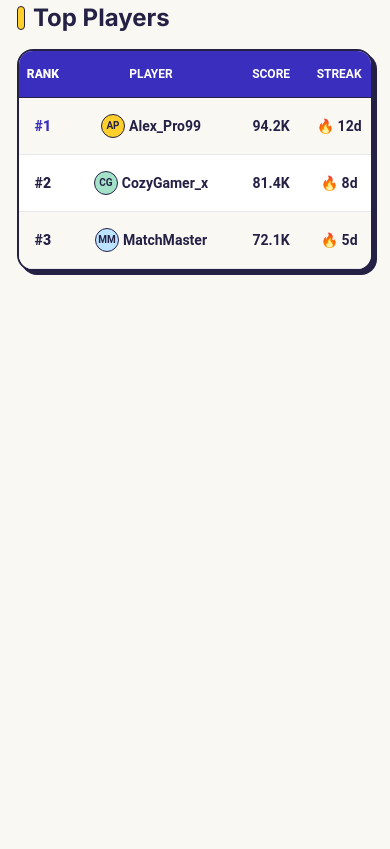
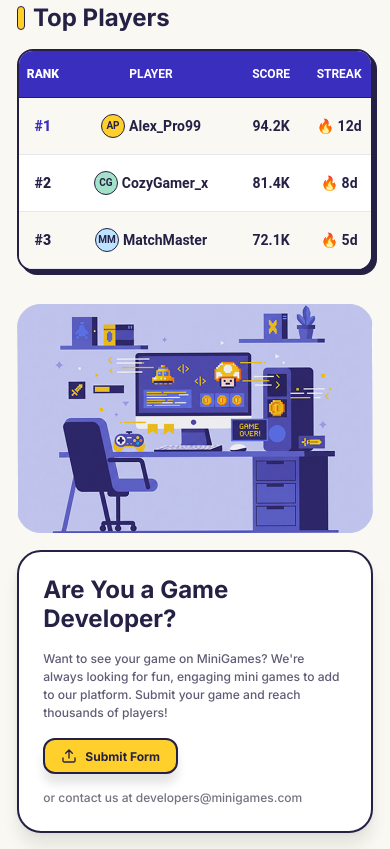
Before and after one commit to Adlet92/MiniGames-Story-1, a website built with Vite: page index.html in a window 390 px wide. Shown: the part 742-1591 px from the top of the page. Before the commit the page ends 1029 px from the top, so only its background shows below. Built offline with nearby package versions, Linux system fonts and the light colour scheme.

Commit message:
feat: developer section

```diff
--- /dev/null
+++ b/src/components/developer-cta/developer-cta.scss
@@ -0,0 +1,178 @@
+@use '../../shared/styles/tokens' as t;
+@use '../../shared/styles/functions' as f;
+
+.developer-cta {
+  display: grid;
+  grid-template-columns: minmax(0, t.$developer-image-column) minmax(0, t.$developer-card-column);
+  align-items: center;
+  gap: t.$size-5;
+  width: 100%;
+  max-width: t.$breakpoint-desktop;
+  margin-inline: auto;
+  padding: f.fluid(t.$size-3, t.$size-5, t.$breakpoint-tablet, t.$breakpoint-desktop)
+    f.fluid(t.$size-5, t.$carousel-padding-desktop, t.$breakpoint-tablet, t.$breakpoint-desktop);
+  background: t.$color-bg;
+
+  &__illustration {
+    display: block;
+    width: 100%;
+    aspect-ratio: t.$developer-image-aspect;
+    object-fit: cover;
+    object-position: center;
+    border-radius: t.$developer-radius;
+    background: t.$developer-illustration-bg;
+  }
+
+  &__card {
+    display: flex;
+    flex-direction: column;
+    align-items: flex-start;
+    gap: t.$size-3;
+    min-width: 0;
+    padding: t.$size-5;
+    border: t.$border-width solid t.$color-ink;
+    border-radius: t.$developer-radius;
+    background: t.$color-white;
+    box-shadow: t.$developer-card-shadow;
+  }
+
+  &__heading {
+    width: 100%;
+    margin: 0;
+    color: t.$color-ink;
+    font-size: t.$developer-heading-desktop;
+    font-weight: t.$weight-bold;
+    line-height: 1.2;
+  }
+
+  &__description {
+    max-width: t.$developer-copy-max;
+    margin: 0;
+    color: t.$color-muted;
+    font-size: t.$developer-copy-desktop;
+    line-height: 1.5;
+  }
+
+  &__button {
+    display: inline-flex;
+    align-items: center;
+    justify-content: center;
+    gap: t.$size-1;
+    min-height: t.$hero-button-height-desktop;
+    padding: t.$size-2 t.$size-3;
+    border: t.$border-width solid t.$color-ink;
+    border-radius: t.$developer-button-radius;
+    background: t.$color-primary;
+    box-shadow: t.$developer-button-shadow;
+    color: t.$color-ink;
+    cursor: pointer;
+    font-family: t.$font-family-table;
+    font-size: t.$developer-copy-desktop;
+    font-weight: t.$weight-bold;
+    white-space: nowrap;
+
+    &:hover {
+      background: t.$color-primary-hover;
+    }
+
+    &:active {
+      transform: translateY(t.$hero-button-press);
+    }
+  }
+
+  &__upload-icon {
+    display: block;
+    flex: none;
+    width: t.$developer-button-icon-desktop;
+    height: t.$developer-button-icon-desktop;
+    object-fit: contain;
+  }
+
+  &__contact {
+    margin: 0;
+    color: t.$color-muted-low;
+    font-size: t.$developer-contact-desktop;
+    line-height: 1.4;
+  }
+
+  @media (max-width: t.$developer-stack-breakpoint) {
+    grid-template-columns: minmax(0, 1fr);
+    gap: f.fluid(t.$size-2, t.$size-3, t.$breakpoint-mobile, t.$breakpoint-tablet);
+    padding: f.fluid(t.$size-2, t.$size-3, t.$breakpoint-mobile, t.$breakpoint-tablet)
+      f.fluid(t.$size-2, t.$size-5, t.$breakpoint-mobile, t.$breakpoint-tablet);
+
+    &__illustration {
+      height: f.fluid(
+        t.$developer-image-height-mobile,
+        t.$developer-image-height-tablet,
+        t.$breakpoint-mobile,
+        t.$breakpoint-tablet
+      );
+      aspect-ratio: auto;
+    }
+
+    &__card {
+      gap: t.$size-2;
+      width: 100%;
+      padding: f.fluid(t.$size-3, t.$size-4, t.$breakpoint-mobile, t.$breakpoint-tablet);
+    }
+
+    &__heading {
+      font-size: t.$developer-heading-small;
+    }
+
+    &__description {
+      font-size: f.fluid(
+        t.$developer-copy-mobile,
+        t.$developer-copy-tablet,
+        t.$breakpoint-mobile,
+        t.$breakpoint-tablet
+      );
+    }
+
+    &__button {
+      min-height: 0;
+      padding: f.fluid(t.$size-1, t.$button-y, t.$breakpoint-mobile, t.$breakpoint-tablet)
+        f.fluid(t.$size-2, t.$button-x, t.$breakpoint-mobile, t.$breakpoint-tablet);
+      font-family: t.$font-family;
+      font-size: f.fluid(
+        t.$developer-copy-mobile,
+        t.$developer-copy-tablet,
+        t.$breakpoint-mobile,
+        t.$breakpoint-tablet
+      );
+    }
+
+    &__upload-icon {
+      width: t.$developer-button-icon-small;
+      height: t.$developer-button-icon-small;
+    }
+
+    &__contact {
+      font-size: t.$developer-contact-small;
+    }
+  }
+
+  @media (max-width: t.$breakpoint-mobile) {
+    gap: t.$size-2;
+    padding: t.$size-2;
+
+    &__illustration {
+      height: t.$developer-image-height-mobile;
+    }
+
+    &__card {
+      padding: t.$size-3;
+    }
+
+    &__description {
+      font-size: t.$developer-copy-mobile;
+    }
+
+    &__button {
+      padding: t.$size-1 t.$size-2;
+      font-family: t.$font-family-table;
+      font-size: t.$developer-copy-mobile;
+    }
+  }
+}
--- /dev/null
+++ b/src/components/developer-cta/developer-cta.ts
@@ -0,0 +1,52 @@
+import './developer-cta.scss';
+
+export interface DeveloperCtaAssets {
+  illustrationUrl: string;
+  uploadIconUrl: string;
+}
+
+export function createDeveloperCtaSection(assets: DeveloperCtaAssets): HTMLElement {
+  const section: HTMLElement = document.createElement('section');
+  section.className = 'developer-cta';
+  section.setAttribute('aria-labelledby', 'developer-cta-title');
+
+  const illustration: HTMLImageElement = document.createElement('img');
+  illustration.className = 'developer-cta__illustration';
+  illustration.src = assets.illustrationUrl;
+  illustration.alt = 'Illustration of a game developer at a desk';
+  illustration.loading = 'lazy';
+
+  const card: HTMLDivElement = document.createElement('div');
+  card.className = 'developer-cta__card';
+
+  const heading: HTMLHeadingElement = document.createElement('h2');
+  heading.id = 'developer-cta-title';
+  heading.className = 'developer-cta__heading';
+  heading.textContent = 'Are You a Game Developer?';
+
+  const description: HTMLParagraphElement = document.createElement('p');
+  description.className = 'developer-cta__description';
+  description.textContent =
+    "Want to see your game on MiniGames? We're always looking for fun, engaging mini games to add to our platform. Submit your game and reach thousands of players!";
+
+  // The layout task requires a visible button; form submission belongs to a later task.
+  const button: HTMLButtonElement = document.createElement('button');
+  button.className = 'developer-cta__button';
+  button.type = 'button';
+  const uploadIcon: HTMLImageElement = document.createElement('img');
+  uploadIcon.className = 'developer-cta__upload-icon';
+  uploadIcon.src = assets.uploadIconUrl;
+  uploadIcon.alt = '';
+  uploadIcon.setAttribute('aria-hidden', 'true');
+  const buttonText: HTMLSpanElement = document.createElement('span');
+  buttonText.textContent = 'Submit Form';
+  button.append(uploadIcon, buttonText);
+
+  const contact: HTMLParagraphElement = document.createElement('p');
+  contact.className = 'developer-cta__contact';
+  contact.textContent = 'or contact us at developers@minigames.com';
+
+  card.append(heading, description, button, contact);
+  section.append(illustration, card);
+  return section;
+}
--- a/src/components/home/home-page.ts
+++ b/src/components/home/home-page.ts
@@ -9,8 +9,11 @@ import previousIcon from '../../assets/icons/arrow_back.svg';
 import nextIcon from '../../assets/icons/arrow_forward.svg';
 import heartIcon from '../../assets/icons/heart_icon.svg';
 import starIcon from '../../assets/icons/star_icon.svg';
+import uploadIcon from '../../assets/icons/upload.svg';
+import illustration from '../../assets/illustration-side.jpg';
 import type { SliderAssets } from '../../features/slider/slider';
 import { createSliderSection } from '../../features/slider/slider';
+import { createDeveloperCtaSection } from '../developer-cta/developer-cta';
 import { createHeroSection } from '../hero/hero-section';
 import { createLeaderboardSection } from '../leaderboard/leaderboard';
 // import './home-page.scss';
@@ -34,6 +37,10 @@ export function createHomePage(): HTMLElement {
     createHeroSection(heroImageUrl),
     createSliderSection(sliderAssets),
     createLeaderboardSection(),
+    createDeveloperCtaSection({
+      illustrationUrl: illustration,
+      uploadIconUrl: uploadIcon,
+    }),
   );
 
   return homePage;
--- a/src/shared/styles/tokens.scss
+++ b/src/shared/styles/tokens.scss
@@ -1,3 +1,5 @@
+@use 'sass:math';
+
 $color-bg: #f9f8f3;
 $color-ink: #242145;
 $color-muted: #5f5d75;
@@ -152,3 +154,29 @@ $leaderboard-badge-padding-x: 12px;
 $font-family-table: 'Roboto', sans-serif;
 $weight-semibold: 600;
 $weight-extra-bold: 800;
+
+// game developer call-to-action tokens
+$color-muted-low: #737380;
+$developer-illustration-bg: #c7cdf6;
+$developer-image-column: 17fr;
+$developer-card-column: 24fr;
+$developer-image-aspect: math.div(17, 12);
+$developer-image-height-tablet: 300px;
+$developer-image-height-mobile: 227px;
+$developer-radius: 24px;
+$developer-heading-desktop: 32px;
+$developer-heading-small: 24px;
+$developer-copy-desktop: 18px;
+$developer-copy-tablet: 14px;
+$developer-copy-mobile: 12px;
+$developer-copy-max: 64ch;
+$developer-contact-desktop: 14px;
+$developer-contact-small: 12px;
+$developer-button-radius: 12px;
+$developer-button-icon-desktop: 24px;
+$developer-button-icon-small: 16px;
+$developer-card-shadow:
+  0 2px 4px rgb(0 0 0 / 4%),
+  0 14px 15px rgb(0 0 0 / 8%);
+$developer-button-shadow: 0 10px 10px rgb(0 0 0 / 10%);
+$developer-stack-breakpoint: 1080px;
```
Also changed, not shown: src/assets/icons/upload.svg (added), src/assets/illustration-side.jpg (added).
